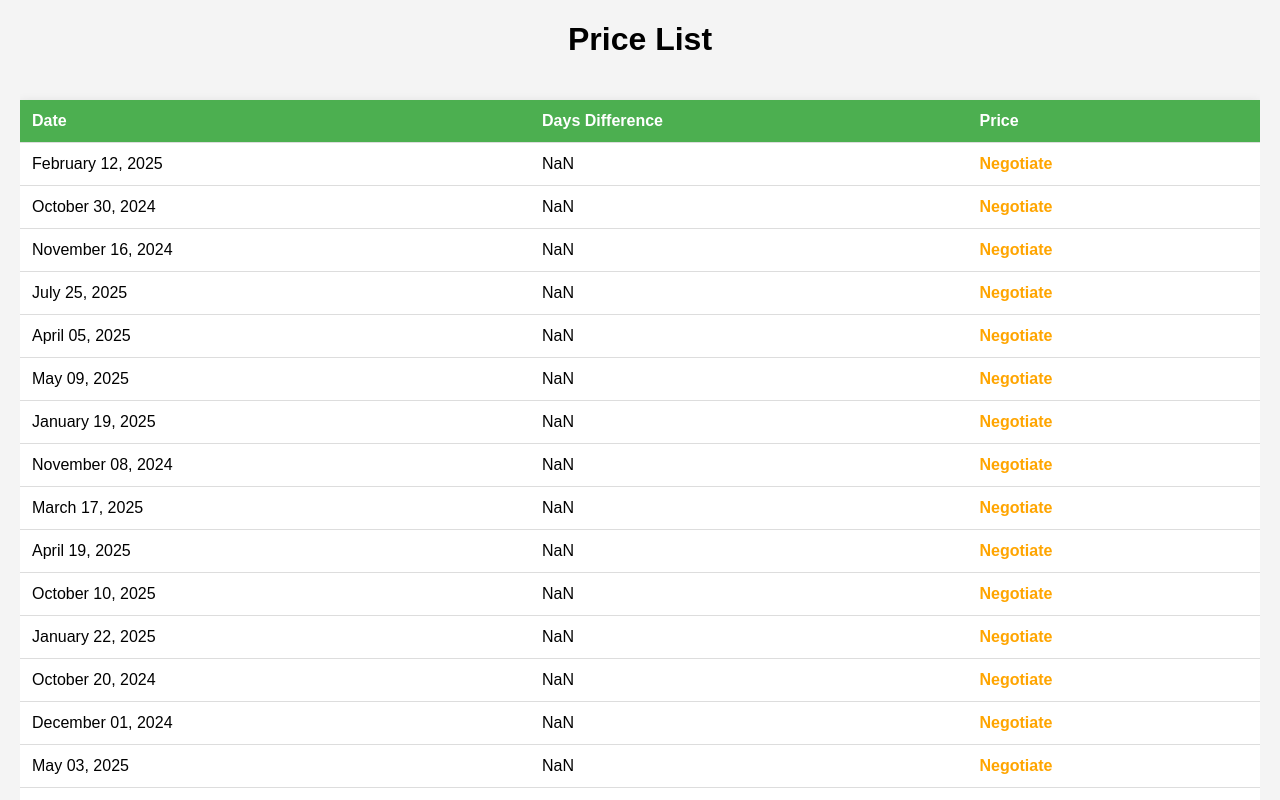
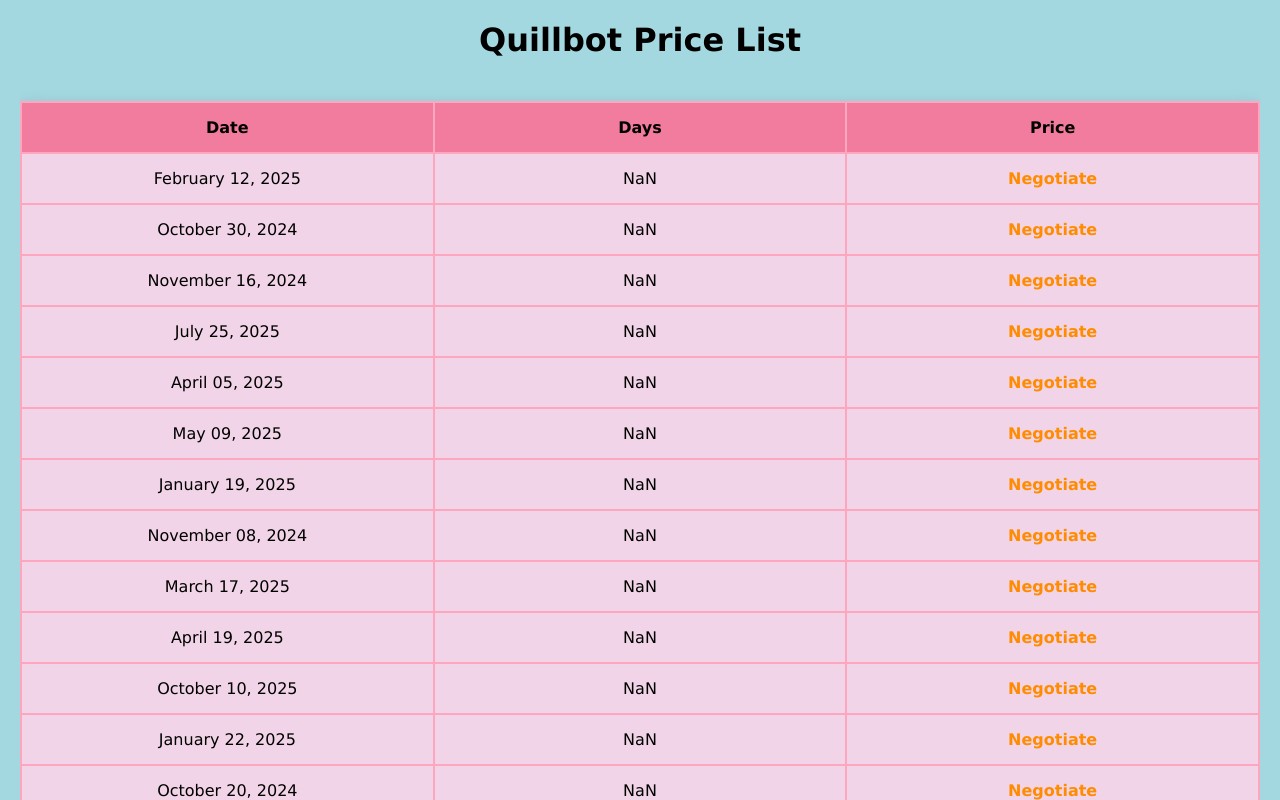
Before and after one commit to OwPor/quillbot-pricelist, a plain HTML site: page index.html in a window 1280 px wide. Shown: the top 800 px of the page. Drawn offline with Linux system fonts and the light colour scheme; no server answers.

Commit message:
Add files via upload

```diff
--- a/index.html
+++ b/index.html
@@ -5,16 +5,17 @@
     <meta name="viewport" content="width=device-width, initial-scale=1.0">
     <link rel="icon" type="image/x-icon" href="./icon.png">
     <link rel="stylesheet" href="./styles.css">
-    <title>Pricelist Table</title>
+    <title>Quillbot Price List</title>
 </head>
 <body>
     <div class="container">
-        <center><h1>Price List</h1></center>
-        <table id="priceTable">
-            <div id="table-container">
-
-            </div>
-        </table>
+        <header>
+            <h1>Quillbot Price List</h1>
+        </header>
+        <div id="table-container">
+            <table id="priceTable">
+            </table>
+        </div>
     </div>
     <script src="./script.js"></script>
 </body>
--- a/script.js
+++ b/script.js
@@ -85,7 +85,7 @@ async function calculatePrices(dates) {
 }
 
 function createTable(data) {
-    let tableHTML = '<table><thead><tr><th>Date</th><th>Days Difference</th><th>Price</th></tr></thead><tbody>';
+    let tableHTML = '<table><thead><tr><th>Date</th><th>Days</th><th>Price</th></tr></thead><tbody>';
 
     data.forEach(item => {
         const amountClass = item.price.includes('Negotiate') ? 'negotiate' : '';
--- a/styles.css
+++ b/styles.css
@@ -1,7 +1,11 @@
 body {
-    font-family: Arial, sans-serif;
-    background-color: #f4f4f4;
+    font-family: 'Lucida Sans', 'Lucida Sans Regular', 'Lucida Grande', 'Lucida Sans Unicode', Geneva, Verdana, sans-serif;
+    background-color: #A4D8E1;
     margin: 20px;
+}
+
+header {
+    text-align: center;
 }
 
 #table-container {
@@ -12,26 +16,35 @@ table {
     width: 100%;
     border-collapse: collapse;
     margin: 20px 0;
-    background-color: #fff;
-    box-shadow: 0 2px 10px rgba(0, 0, 0, 0.1);
+    background-color: #F1D4E7;
+    box-shadow: 0 4px 15px rgba(0, 0, 0, 0.15);
+}
+
+table, th, td {
+    border: 2px solid #ffa6bf;
 }
 
 th, td {
-    padding: 12px;
-    text-align: left;
-    border-bottom: 1px solid #ddd;
+    padding: 15px;
+    text-align: center;
+    border-bottom: 1px solid #ccc;
 }
 
 th {
-    background-color: #4CAF50;
-    color: white;
+    background-color: #F27C9D;
+    color: black;
+    font-weight: bold;
 }
 
 tr:hover {
-    background-color: #f1f1f1;
+    background-color: #E8F5F2;
 }
 
 .negotiate {
-    color: orange;
+    color: #FF8C00;
     font-weight: bold;
 }
+
+td {
+    width: 33.33%;
+}
```
